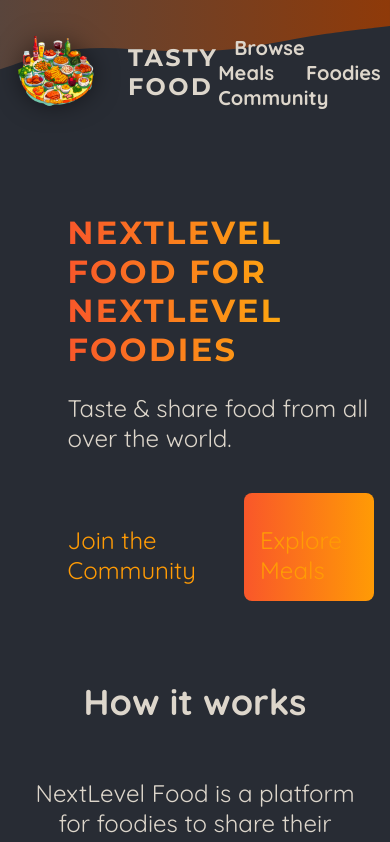
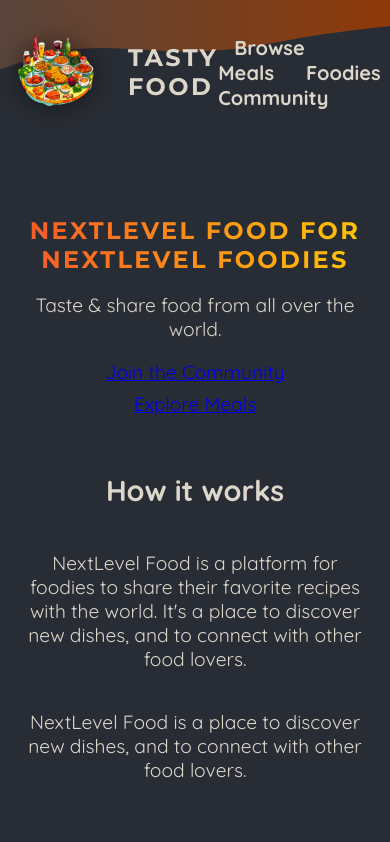
Before and after one commit to BiggestJib/next, a Next.js app: page / in a window 390 px wide. Shown: the top 842 px of the page. Built offline with nearby package versions, Linux system fonts and the light colour scheme.

Commit message:
Update page.module.css

```diff
--- a/app/page.module.css
+++ b/app/page.module.css
@@ -1,3 +1,4 @@
+/* Base styles for large desktops (default) */
 .header {
   display: flex;
   gap: 3rem;
@@ -34,35 +35,6 @@
   gap: 1rem;
 }
 
-.cta .motion {
-  display: inline-block;
-  margin-top: 1rem;
-  padding: 0.5rem 1rem;
-  border-radius: 0.5rem;
-  background: linear-gradient(90deg, #f9572a, #ff9b05);
-  color: #000000;
-  font-weight: bold;
-  text-decoration: none;
-}
-
-.cta .motion:hover,
-.cta .motion:active {
-  background: linear-gradient(90deg, #fd4715, #f9b241);
-}
-
-.cta .motion:first-child {
-  background: transparent;
-  font-weight: normal;
-  color: #ff9b05;
-  padding-left: 0;
-}
-
-.cta .motion:first-child:hover,
-.cta .motion:first-child:active {
-  background: transparent;
-  color: #f9b241;
-}
-
 .section {
   display: flex;
   flex-direction: column;
@@ -73,3 +45,111 @@
   margin: 2rem auto;
   text-align: center;
 }
+
+/* Extra large desktops */
+@media (min-width: 1400px) {
+  .header {
+    max-width: 100rem;
+    gap: 4rem;
+  }
+
+  .hero h1 {
+    font-size: 2.5rem;
+  }
+}
+
+/* Desktops and laptops */
+@media (min-width: 992px) and (max-width: 1399px) {
+  .header {
+    max-width: 80rem;
+    gap: 3.5rem;
+  }
+
+  .hero h1 {
+    font-size: 2.2rem;
+  }
+}
+
+/* Tablets (landscape mode) */
+@media (min-width: 768px) and (max-width: 991px) {
+  .header {
+    max-width: 70rem;
+    gap: 3rem;
+  }
+
+  .hero h1 {
+    font-size: 2rem;
+  }
+}
+
+/* Tablets (portrait mode) */
+@media (min-width: 576px) and (max-width: 767px) {
+  .header {
+    flex-direction: column;
+    align-items: center;
+    text-align: center;
+    gap: 2rem;
+    margin: 2.5rem auto;
+    width: 95%;
+  }
+
+  .slideshow {
+    width: 100%;
+    height: auto;
+  }
+
+  .hero {
+    font-size: 1.3rem;
+  }
+
+  .hero h1 {
+    font-size: 1.7rem;
+  }
+
+  .cta {
+    flex-direction: column;
+    font-size: 1.3rem;
+    gap: 0.7rem;
+  }
+
+  .section {
+    font-size: 1.3rem;
+    max-width: 40rem;
+  }
+}
+
+/* Mobile devices */
+@media (max-width: 575px) {
+  .header {
+    flex-direction: column;
+    align-items: center;
+    text-align: center;
+    gap: 1.5rem;
+    margin: 2rem auto;
+    width: 95%;
+  }
+
+  .slideshow {
+    width: 100%;
+    height: auto;
+  }
+
+  .hero {
+    font-size: 1.2rem;
+  }
+
+  .hero h1 {
+    font-size: 1.5rem;
+  }
+
+  .cta {
+    flex-direction: column;
+    font-size: 1.2rem;
+    gap: 0.5rem;
+  }
+
+  .section {
+    font-size: 1.2rem;
+    max-width: 35rem;
+  }
+}
```
